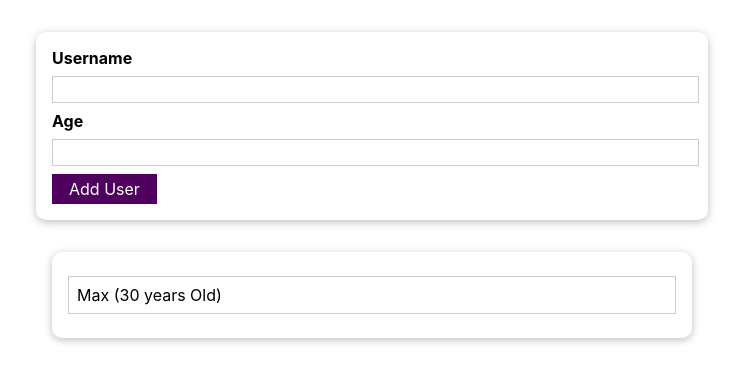
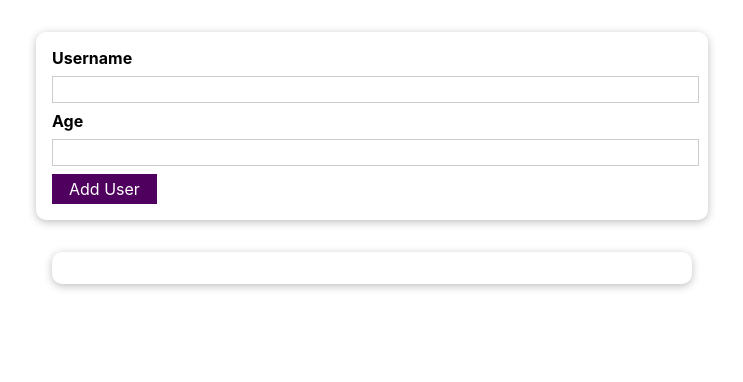
Before and after one commit to neilrrai/rivison-add-user-age, a React (Create React App) app: page / in a window 1280 px wide. Shown: the top 382 px of the page, without its empty margins (268-1011 px from the left). Built offline with nearby package versions, Linux system fonts and the light colour scheme.

Commit message:
15/24 Revision Project - Rendering Users List

```diff
--- a/src/App.js
+++ b/src/App.js
@@ -1,13 +1,23 @@
+import { useState } from "react";
 import "./App.css";
 import AddUser from "./components/Users/AddUser";
 import UserList from "./components/Users/UsersList";
 
 function App() {
-  const users = [{ id: 1, name: "Max", age: 30 }];
+  const [usersList, setUsersList] = useState([]);
+  const addUserHandler = (uName, uAge) => {
+    setUsersList((prevUserList) => {
+      return [
+        ...prevUserList,
+        { id: Math.random().toString(), name: uName, age: uAge },
+      ];
+    });
+  };
+
   return (
     <div>
-      <AddUser />
-      <UserList users={users} />
+      <AddUser onAddUser={addUserHandler} />
+      <UserList users={usersList} />
     </div>
   );
 }
--- a/src/components/Users/AddUser.jsx
+++ b/src/components/Users/AddUser.jsx
@@ -3,19 +3,19 @@ import Card from "../UI/Card";
 import Button from "../UI/Button";
 import "./AddUser.css";
 
-const AddUser = () => {
+const AddUser = (props) => {
   const [entredUsername, setEntredUsername] = useState("");
   const [entredAge, setEntredAge] = useState("");
 
   const addUserHandler = (event) => {
     event.preventDefault();
     if (entredUsername.trim().length === 0 || entredAge < 1) return;
+    props.onAddUser(entredUsername, entredAge);
     console.log(entredUsername, entredAge);
     setEntredAge("");
     setEntredUsername("");
   };
   const nameInputHandler = (event) => {
-    // console.log(event.target.value);
     setEntredUsername(event.target.value);
   };
   const ageInputhandler = (event) => {
```
